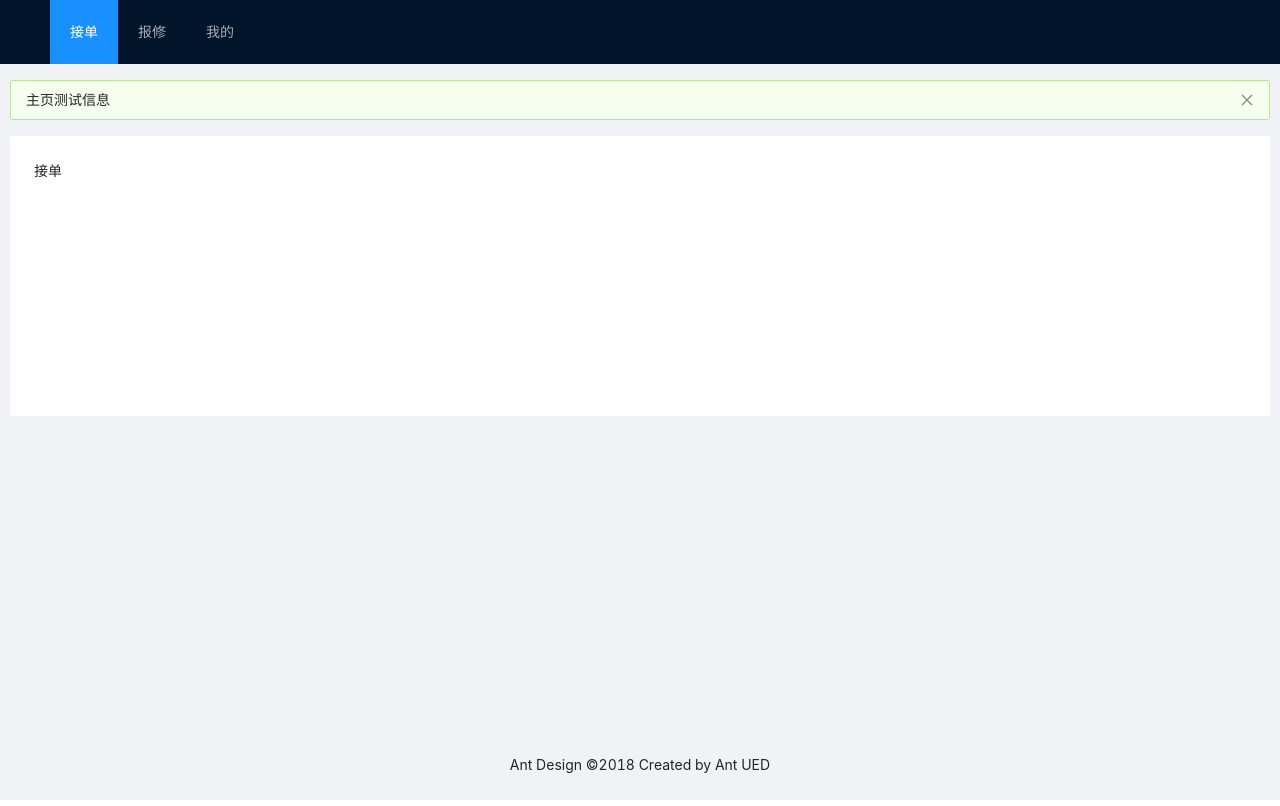
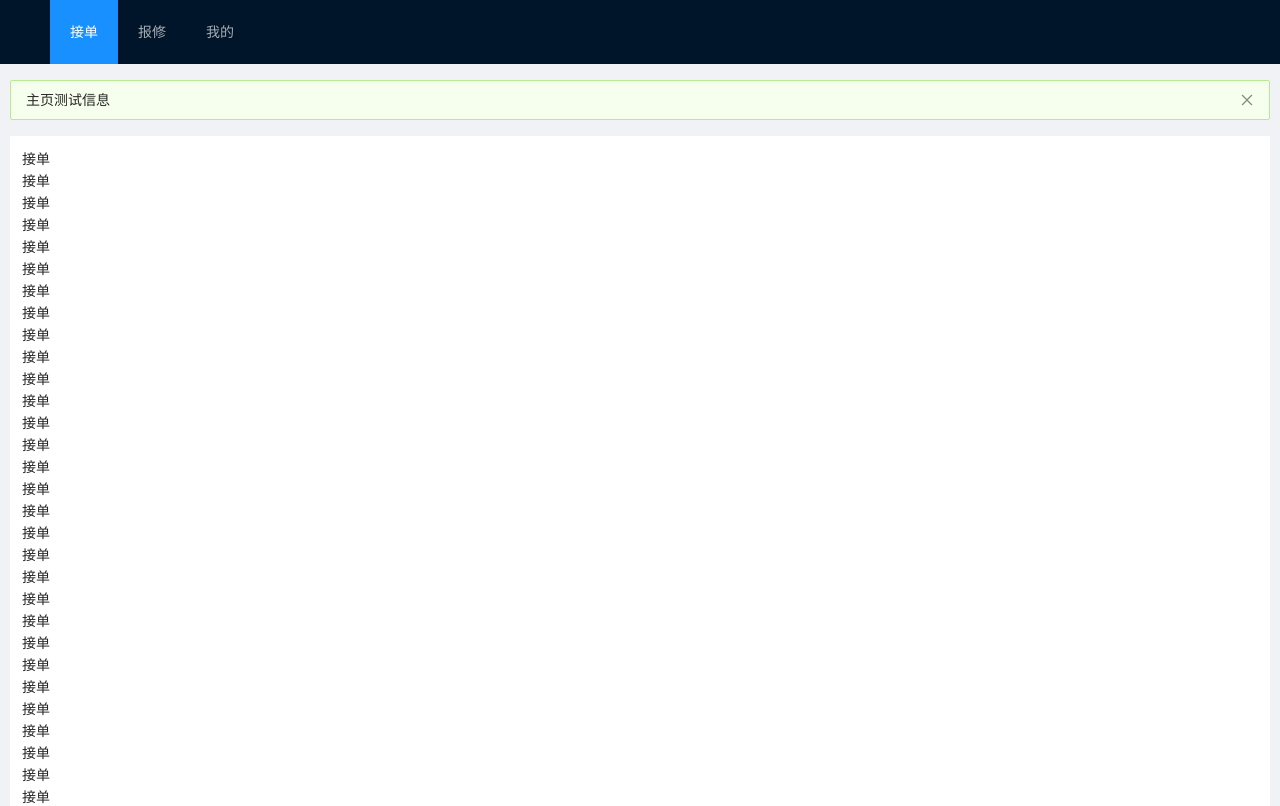
Before and after one commit to qianmianyao/work-order-client, a Vue app: page / in a window 1280 px wide. Shown: the top 806 px of the page. Built offline with nearby package versions, Linux system fonts and the light colour scheme.

Commit message:
测试文档加入

```diff
--- a/src/App.vue
+++ b/src/App.vue
@@ -5,11 +5,11 @@
 </template>
 
 <style>
-html,
-body,
-#app,
-section {
-  height: 100%;
-  width: 100%;
-}
+/*html,*/
+/*body,*/
+/*#app,*/
+/*section {*/
+/*  height: 100%;*/
+/*  width: 100%;*/
+/*}*/
 </style>
--- a/src/components/home/orderList.vue
+++ b/src/components/home/orderList.vue
@@ -1,5 +1,39 @@
 <template>
-<div>接单</div>
+  <div>接单</div>
+  <div>接单</div>
+  <div>接单</div>
+  <div>接单</div>
+  <div>接单</div>
+  <div>接单</div>
+  <div>接单</div>
+  <div>接单</div>
+  <div>接单</div>
+  <div>接单</div>
+  <div>接单</div>
+  <div>接单</div>
+  <div>接单</div>
+  <div>接单</div>
+  <div>接单</div>
+  <div>接单</div>
+  <div>接单</div>
+  <div>接单</div>
+  <div>接单</div>
+  <div>接单</div>
+  <div>接单</div>
+  <div>接单</div>
+  <div>接单</div>
+  <div>接单</div>
+  <div>接单</div>
+  <div>接单</div>
+  <div>接单</div>
+  <div>接单</div>
+  <div>接单</div>
+  <div>接单</div>
+  <div>接单</div>
+  <div>接单</div>
+  <div>接单</div>
+  <div>接单</div>
+  <div>接单</div>
 </template>
 
 <script>
--- a/src/views/Home.vue
+++ b/src/views/Home.vue
@@ -35,7 +35,7 @@
         />
       </a-breadcrumb>
 
-      <div :style="{ background: '#fff', padding: '24px', minHeight: '280px' }">
+      <div :style="{ background: '#fff', padding: '12px', minHeight: '320px' }">
         <router-view />
       </div>
     </a-layout-content>
--- a/src/views/Login.vue
+++ b/src/views/Login.vue
@@ -31,7 +31,7 @@
       </a-breadcrumb>
 
       <!-- 动态组件-->
-      <div :style="{ background: '#fff', padding: '24px', minHeight: '280px' }">
+      <div :style="{ background: '#fff', padding: '12px', minHeight: '320px' }">
         <router-view />
       </div>
     </a-layout-content>
```
